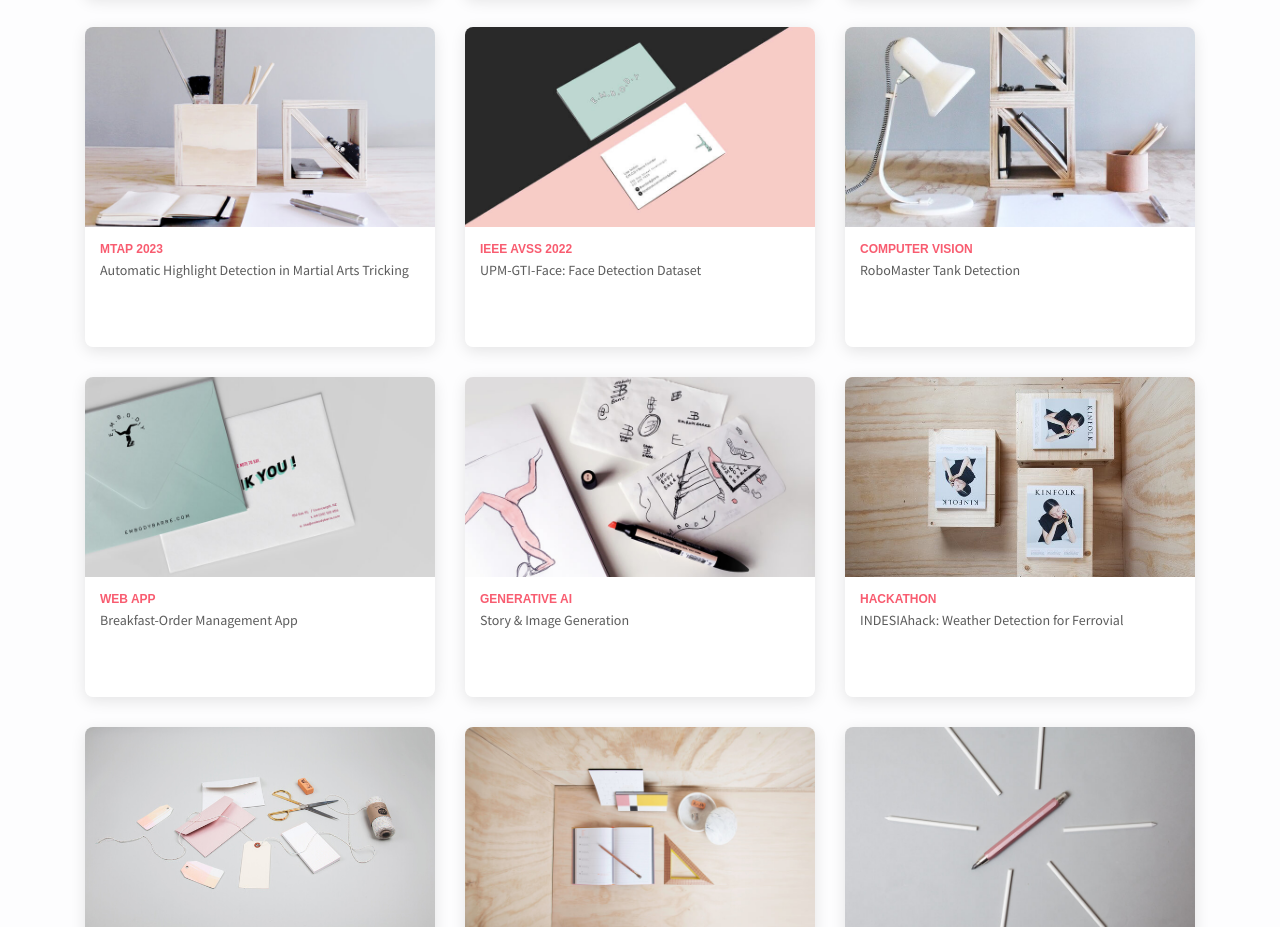
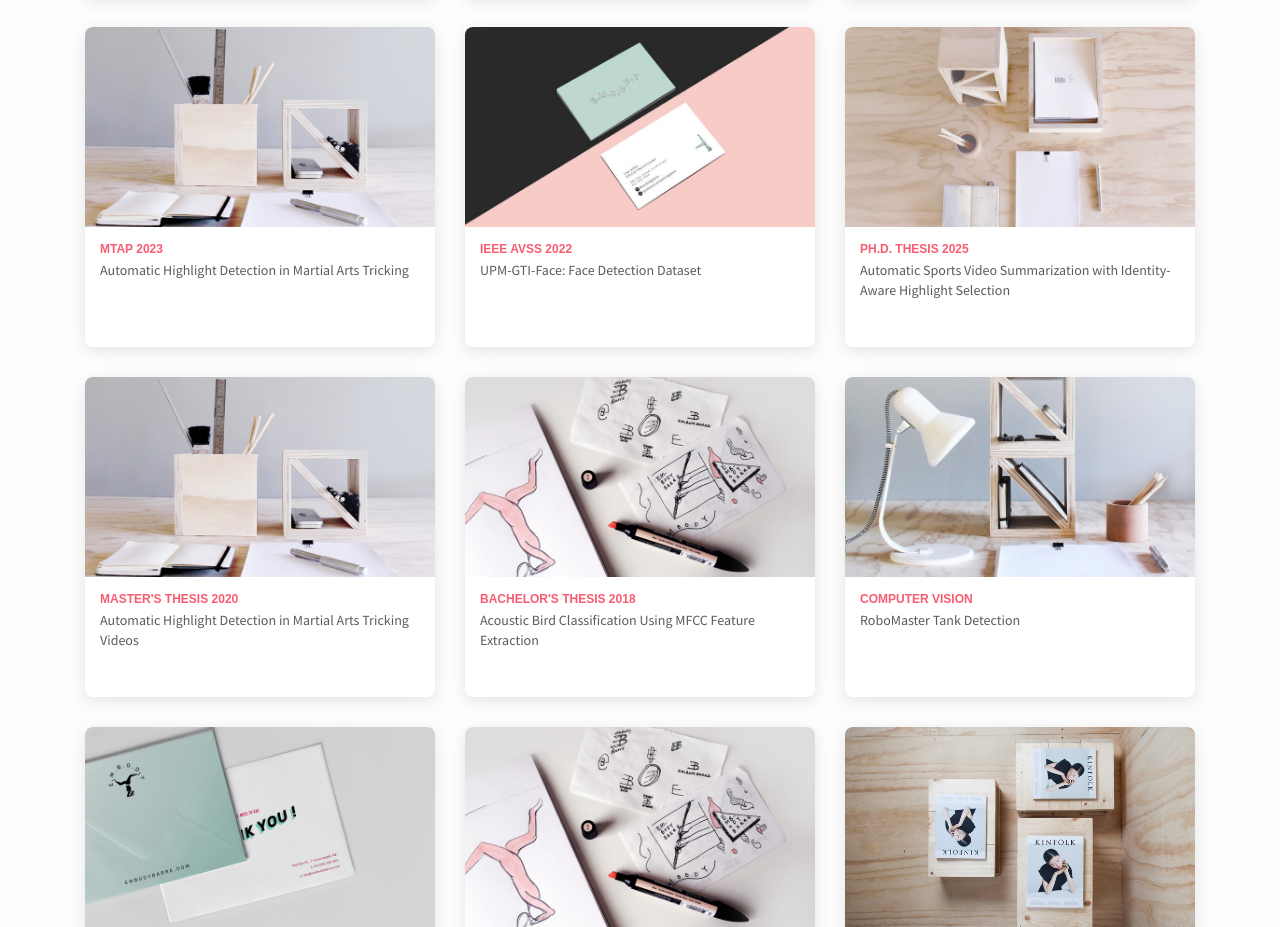
Before and after one commit to MarcosRodrigoT/marcosrodrigot.github.io, a website: page index.html in a window 1280 px wide. Shown: the part 2877-3804 px from the top of the page. Drawn offline with Linux system fonts and the light colour scheme; some packages are replaced by stand-ins of ours.

Commit message:
Add Academy tab with my TFG, TFM, and PhD documents

```diff
--- a/index.html
+++ b/index.html
@@ -308,6 +308,9 @@
                     <a href="#" data-filter=".research">
                         Research
                     </a>
+                    <a href="#" data-filter=".academy">
+                        Academy
+                    </a>
                     <a href="#" data-filter=".projects">
                         Projects
                     </a>
@@ -421,6 +424,71 @@
                                     <div class="back-tech"><strong>Tech:</strong> Face Detection, Dataset Creation, CNNs</div>
                                     <div class="back-link">
                                         <a href="https://ieeexplore.ieee.org/abstract/document/9959558" target="_blank">Read Paper</a>
+                                    </div>
+                                </div>
+                            </div>
+                        </div>
+                    </div>
+
+                    <!-- Academic Theses -->
+                    <div class="col-md-6 col-lg-4 academy">
+                        <div class="flip-card">
+                            <div class="flip-card-inner">
+                                <div class="flip-card-front">
+                                    <img src="assets/imgs/web-2.jpg" alt="PhD Thesis">
+                                    <div class="card-content">
+                                        <h6 class="title">Ph.D. Thesis 2025</h6>
+                                        <p class="subtitle">Automatic Sports Video Summarization with Identity-Aware Highlight Selection</p>
+                                    </div>
+                                </div>
+                                <div class="flip-card-back">
+                                    <h6 class="back-title">Ph.D. Thesis</h6>
+                                    <p class="back-description">Doctoral dissertation presenting novel deep learning methods for automatic sports video summarization. Combines identity-aware techniques with highlight detection for personalized content generation.</p>
+                                    <div class="back-tech"><strong>University:</strong> Universidad Politecnica de Madrid (UPM)</div>
+                                    <div class="back-link">
+                                        <a href="assets/docs/PhD - Automatic Sports Video Summarization with Identity-Aware Highlight Selection.pdf" target="_blank">Read Thesis</a>
+                                    </div>
+                                </div>
+                            </div>
+                        </div>
+                    </div>
+                    <div class="col-md-6 col-lg-4 academy">
+                        <div class="flip-card">
+                            <div class="flip-card-inner">
+                                <div class="flip-card-front">
+                                    <img src="assets/imgs/web-4.jpg" alt="Master's Thesis">
+                                    <div class="card-content">
+                                        <h6 class="title">Master's Thesis 2020</h6>
+                                        <p class="subtitle">Automatic Highlight Detection in Martial Arts Tricking Videos</p>
+                                    </div>
+                                </div>
+                                <div class="flip-card-back">
+                                    <h6 class="back-title">Master's Thesis (TFM)</h6>
+                                    <p class="back-description">Development of a deep learning strategy to automatically detect highlights in martial arts tricking videos. Grade: Distinction (10/10).</p>
+                                    <div class="back-tech"><strong>University:</strong> Universidad Politecnica de Madrid (UPM)</div>
+                                    <div class="back-link">
+                                        <a href="assets/docs/TFM - Development of a strategy to automatically detect highlights in martial arts tricking videos.pdf" target="_blank">Read Thesis</a>
+                                    </div>
+                                </div>
+                            </div>
+                        </div>
+                    </div>
+                    <div class="col-md-6 col-lg-4 academy">
+                        <div class="flip-card">
+                            <div class="flip-card-inner">
+                                <div class="flip-card-front">
+                                    <img src="assets/imgs/advertising-4.jpg" alt="Bachelor's Thesis">
+                                    <div class="card-content">
+                                        <h6 class="title">Bachelor's Thesis 2018</h6>
+                                        <p class="subtitle">Acoustic Bird Classification Using MFCC Feature Extraction</p>
+                                    </div>
+                                </div>
+                                <div class="flip-card-back">
+                                    <h6 class="back-title">Bachelor's Thesis (TFG)</h6>
+                                    <p class="back-description">Acoustic classification of bird species using sound feature extraction through MFCC (Mel-Frequency Cepstral Coefficients) parameters. Grade: Excellent (9/10).</p>
+                                    <div class="back-tech"><strong>University:</strong> Universidad de Alcala de Henares (UAH)</div>
+                                    <div class="back-link">
+                                        <a href="assets/docs/TFG - Clasificación acústica de aves mediante la extracción de características del sonido a través de los parámetros MFCC.pdf" target="_blank">Read Thesis</a>
                                     </div>
                                 </div>
                             </div>
```
